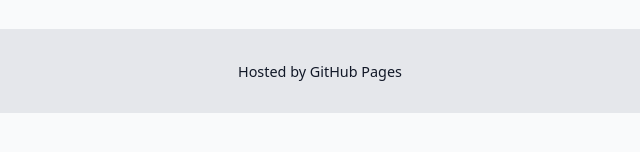
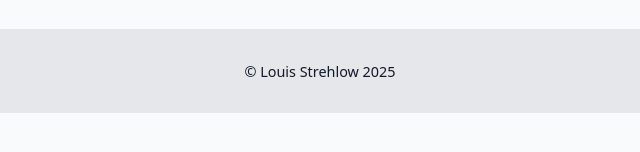
Before and after one commit to louiss1010/staylow, a plain HTML site: page about.html in a window 1280 px wide. Shown: the part 230-382 px from the top of the page, 320-960 px from the left. Drawn offline with Linux system fonts and the light colour scheme.

Commit message:
Update about.html

```diff
--- a/about.html
+++ b/about.html
@@ -73,7 +73,7 @@
   </main>
 
   <footer>
-    <p>Hosted by GitHub Pages</p>
+    <p>© Louis Strehlow 2025</p>
   </footer>
 </body>
 </html>
```
